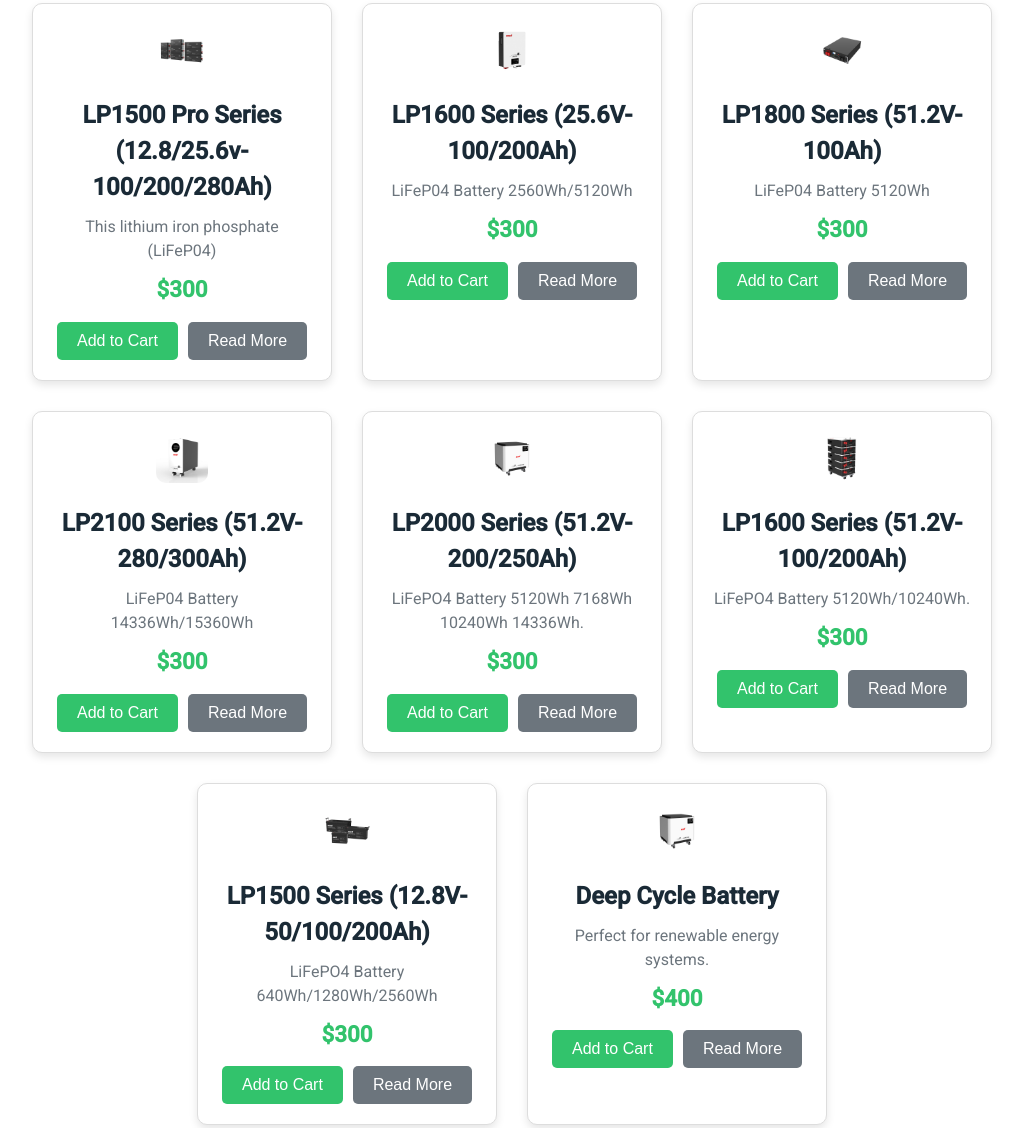
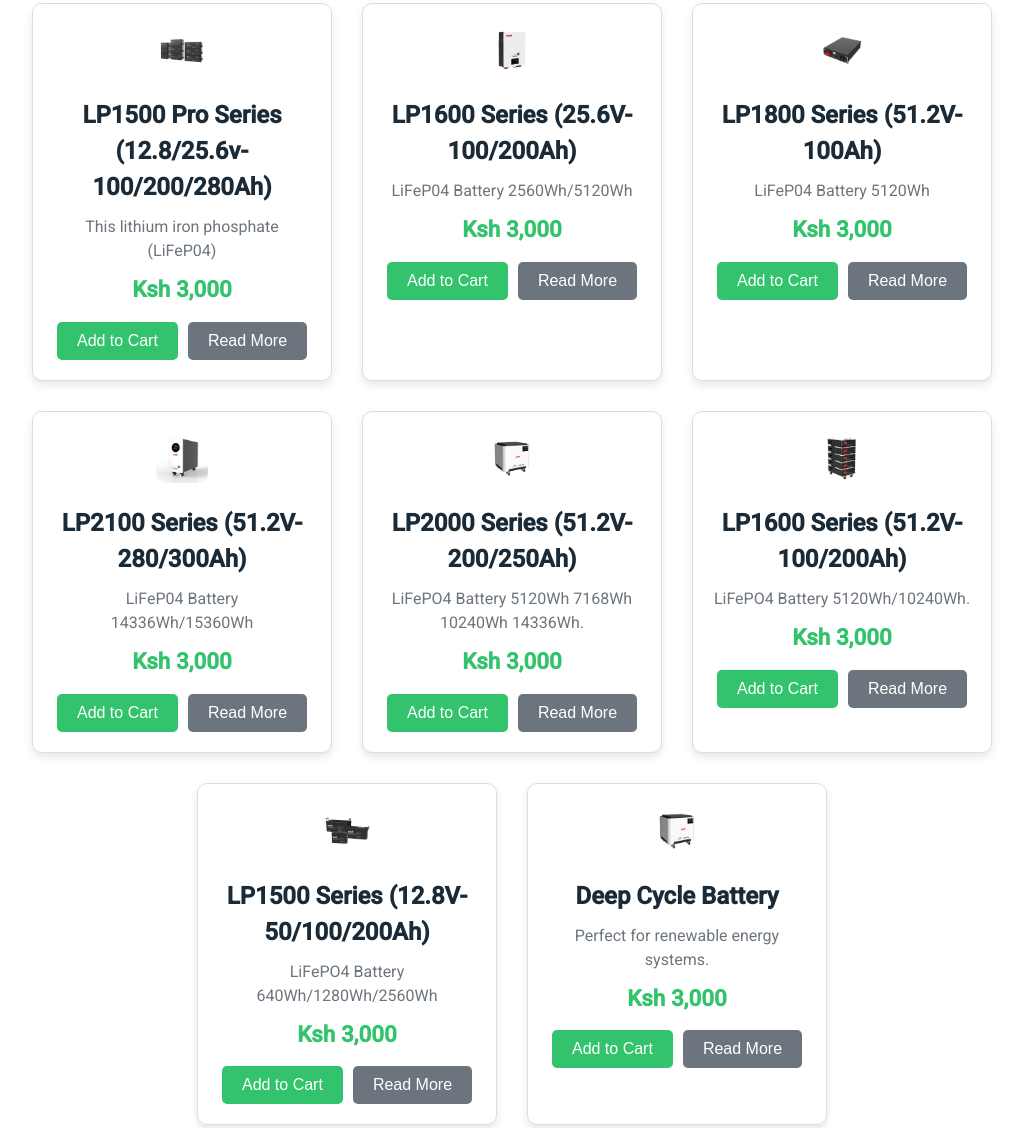
Before and after one commit to Njonjo12/mwaleo-solar-solution, a plain HTML site: page shop.html in a window 1280 px wide. Shown: the part 2117-3245 px from the top of the page, without its empty margins (128-1151 px from the left). Drawn offline with Linux system fonts and the light colour scheme.

Commit message:
Change in prices

```diff
--- a/shop.html
+++ b/shop.html
@@ -246,7 +246,7 @@
           <div class="product-info">
             <h3>Inverter Model Y</h3>
             <p>Reliable and durable inverter for all energy needs.</p>
-            <span class="price">$650</span>
+            <span class="price">Ksh 6,500</span>
             <div class="buttons">
               <button class="btn">Add to Cart</button>
               <button class="btn btn-secondary">Read More</button>
@@ -267,7 +267,7 @@
           <div class="product-info">
             <h3>LP1500 Pro Series <b> (12.8/25.6v-100/200/280Ah)</b></h3>
             <p>This lithium iron phosphate (LiFeP04)</p>
-            <span class="price">$300</span>
+            <span class="price">Ksh 3,000</span>
             <div class="buttons">
               <button class="btn">Add to Cart</button>
               <button class="btn btn-secondary">Read More</button>
@@ -283,7 +283,7 @@
           <div class="product-info">
             <h3>LP1600 Series (25.6V-100/200Ah)</h3>
             <p>LiFeP04 Battery 2560Wh/5120Wh</p>
-            <span class="price">$300</span>
+            <span class="price">Ksh 3,000</span>
             <div class="buttons">
               <button class="btn">Add to Cart</button>
               <button class="btn btn-secondary">Read More</button>
@@ -299,7 +299,7 @@
           <div class="product-info">
             <h3>LP1800 Series (51.2V-100Ah)</h3>
             <p>LiFeP04 Battery 5120Wh</p>
-            <span class="price">$300</span>
+            <span class="price">Ksh 3,000</span>
             <div class="buttons">
               <button class="btn">Add to Cart</button>
               <button class="btn btn-secondary">Read More</button>
@@ -315,7 +315,7 @@
           <div class="product-info">
             <h3>LP2100 Series (51.2V-280/300Ah)</h3>
             <p>LiFeP04 Battery 14336Wh/15360Wh</p>
-            <span class="price">$300</span>
+            <span class="price">Ksh 3,000</span>
             <div class="buttons">
               <button class="btn">Add to Cart</button>
               <button class="btn btn-secondary">Read More</button>
@@ -331,7 +331,7 @@
           <div class="product-info">
             <h3>LP2000 Series (51.2V-200/250Ah)</h3>
             <p>LiFePO4 Battery 5120Wh 7168Wh 10240Wh 14336Wh.</p>
-            <span class="price">$300</span>
+            <span class="price"> Ksh 3,000</span>
             <div class="buttons">
               <button class="btn">Add to Cart</button>
               <button class="btn btn-secondary">Read More</button>
@@ -347,7 +347,7 @@
           <div class="product-info">
             <h3>LP1600 Series (51.2V-100/200Ah)</h3>
             <p>LiFePO4 Battery 5120Wh/10240Wh.</p>
-            <span class="price">$300</span>
+            <span class="price">Ksh 3,000</span>
             <div class="buttons">
               <button class="btn">Add to Cart</button>
               <button class="btn btn-secondary">Read More</button>
@@ -363,7 +363,7 @@
           <div class="product-info">
             <h3>LP1500 Series (12.8V-50/100/200Ah)</h3>
             <p>LiFePO4 Battery 640Wh/1280Wh/2560Wh</p>
-            <span class="price">$300</span>
+            <span class="price">Ksh 3,000</span>
             <div class="buttons">
               <button class="btn">Add to Cart</button>
               <button class="btn btn-secondary">Read More</button>
@@ -376,7 +376,7 @@
           <div class="product-info">
             <h3>Deep Cycle Battery</h3>
             <p>Perfect for renewable energy systems.</p>
-            <span class="price">$400</span>
+            <span class="price">Ksh 3,000</span>
             <div class="buttons">
               <button class="btn">Add to Cart</button>
               <button class="btn btn-secondary">Read More</button>
```
